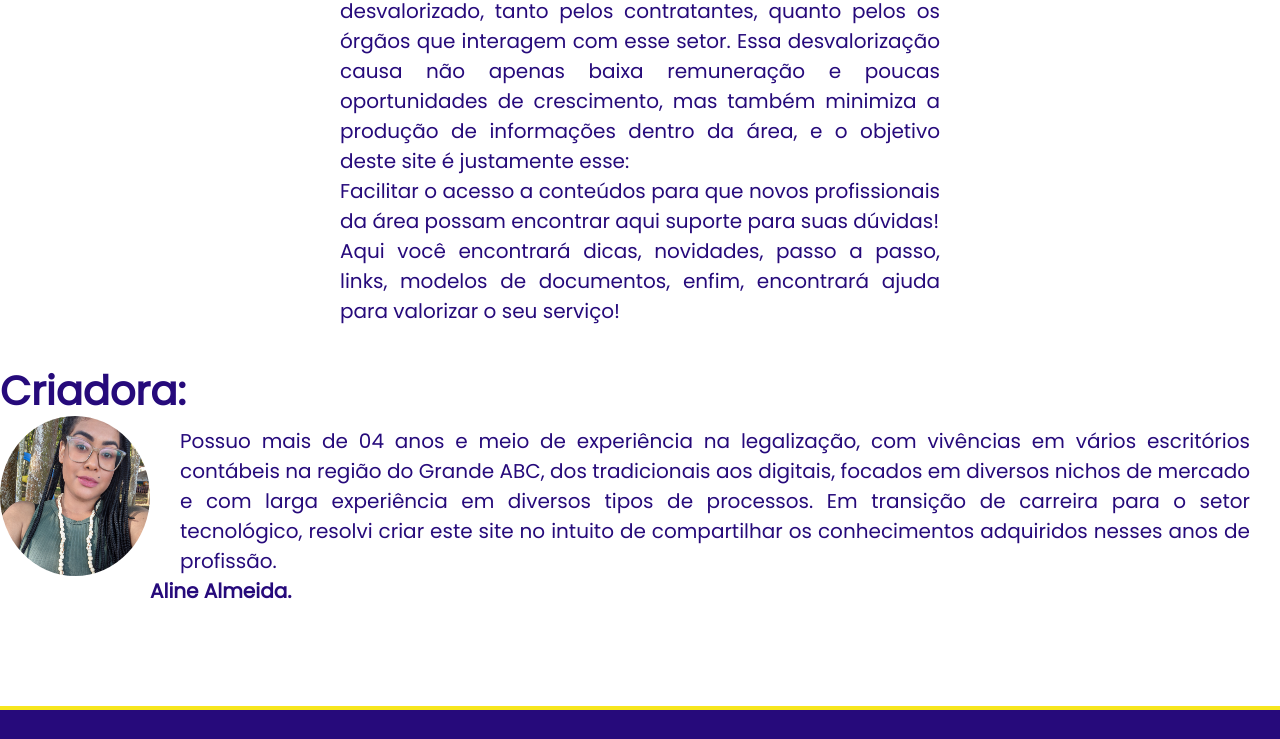
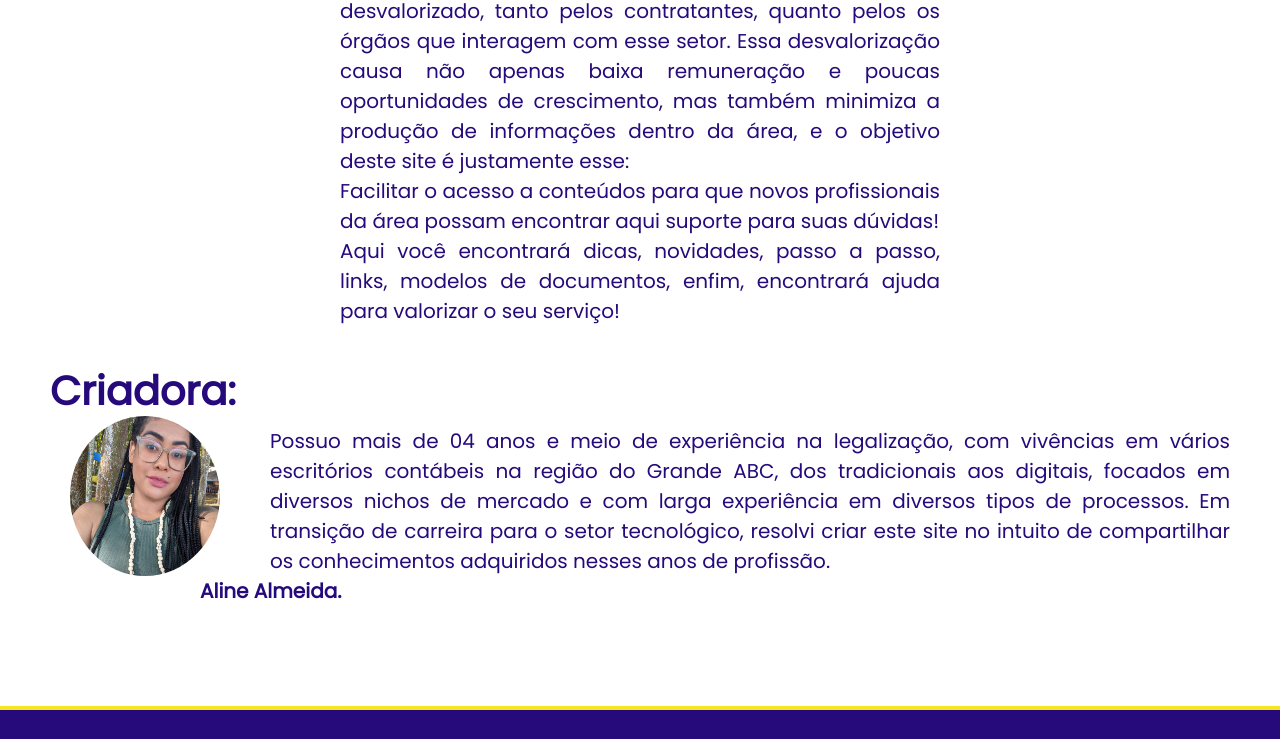
Before and after one commit to alinealmeidadev/Regulii, a plain HTML site: page Html/sobre.html in a window 1280 px wide. Shown: the part 521-1260 px from the top of the page. Drawn offline with Linux system fonts and the light colour scheme; a web font is replaced by a local one.

Commit message:
página sobre: teste 3

```diff
--- a/Css/sobre.css
+++ b/Css/sobre.css
@@ -178,6 +178,14 @@ span{
     line-height: 50px;
 }
 
+.titulocriadora{
+    font-size: 40px;
+    font-family:'PoppinsRegular', sans-serif;
+    color: #260A7B;
+    line-height: 50px;
+    line-height: 50px;
+    padding-left: 50px;
+}
 .conteudo{
     padding-top: 2em;
     font-size: 20px;
@@ -196,11 +204,12 @@ span{
     font-size: 20px;
     font-family: PoppinsRegular;
     padding-top: 10px;
-    margin-left: 30px;
-    margin-right: 30px;
+    margin-left: 50px;
+    margin-right: 50px;
 }
 
  .criadoraph{
+    margin-left: 70px;
     width: 150px;
     border-radius: 50%;
  }
@@ -209,7 +218,7 @@ span{
     font-size: 20px;
     font-family: PoppinsRegular;
     margin-bottom: 100px;
-    padding-left: 150px;
+    padding-left: 200px;
 }
 /*FOOTER*/
 
--- a/Html/sobre.html
+++ b/Html/sobre.html
@@ -48,7 +48,7 @@
 
         </p>
     </section>
-    <h2 class="titulosobre"> Criadora:</h2>
+    <h2 class="titulocriadora"> Criadora:</h2>
     <section class="apresentacao">
         <img class="criadoraph" src="../images/criadora.jpg" alt="foto de perfil da criadora do site"/>
         <p class="conteudoap">
```
